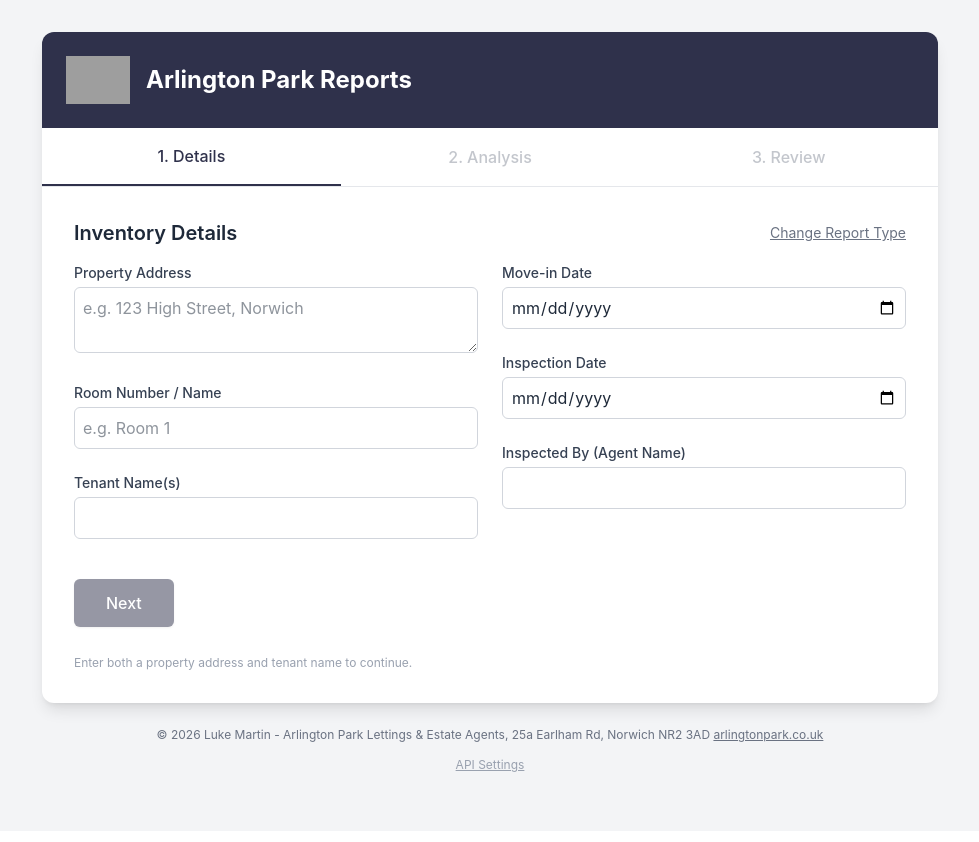
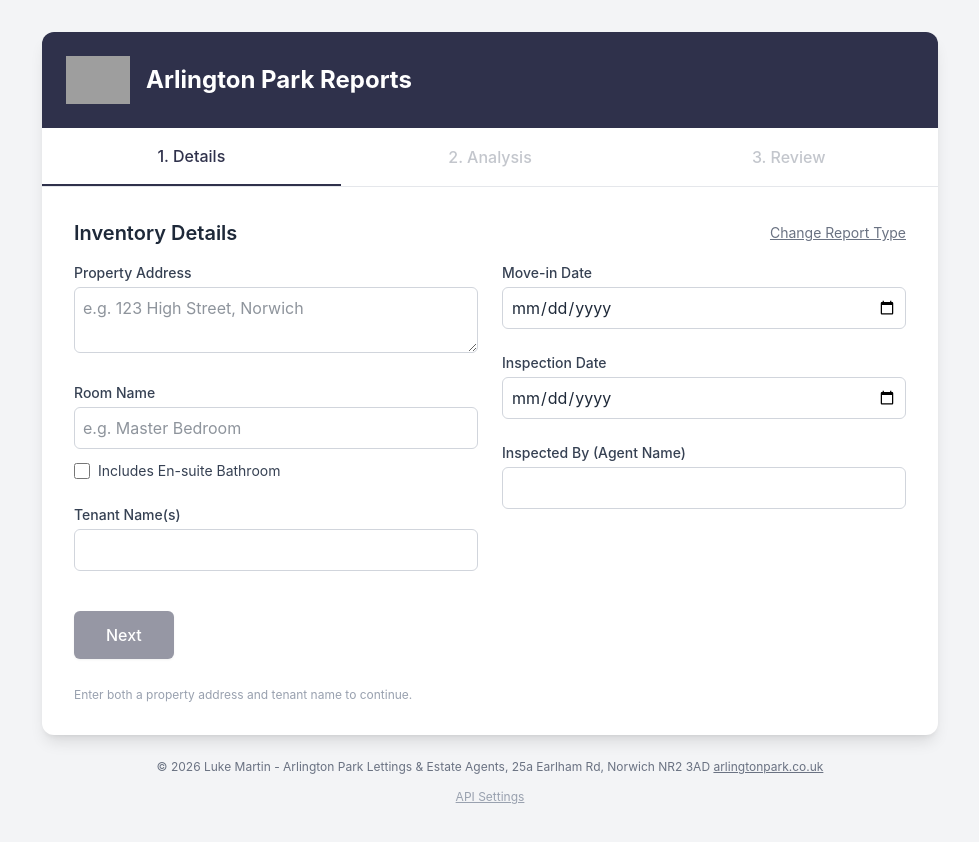
Before and after one commit to lukedmartin88/arlington-inventory, a React (Vite) app: page / in a window 1280 px wide. Both pictures are taken after a click on the button 442 px from the left and 368 px from the top of the page. Shown: the top 842 px of the page, without its empty margins (150-1129 px from the left). Built offline with nearby package versions, Linux system fonts and the light colour scheme.

Commit message:
“UpdateFINAL”

```diff
--- a/src/App.jsx
+++ b/src/App.jsx
@@ -75,7 +75,7 @@
     const [showApiSettings, setShowApiSettings] = useState(false);
     const [activeApiKey, setActiveApiKey] = useState(getEnvKey());
     const [tenancyInfo, setTenancyInfo] = useState({
-        propertyAddress: '', roomIdentifier: '', tenantName: '', moveInDate: '', checkOutDate: '', dateOfInventory: '', clerkName: ''
+        propertyAddress: '', roomIdentifier: '', tenantName: '', moveInDate: '', checkOutDate: '', dateOfInventory: '', clerkName: '', hasEnsuite: false
     });
     const [mainImages, setMainImages] = useState([]);
     const [mainReport, setMainReport] = useState('');
@@ -136,8 +136,8 @@
     }, [showApiSettings]);
 
     const handleTenancyChange = (e) => {
-        const { name, value } = e.target;
-        setTenancyInfo(prev => ({ ...prev, [name]: value }));
+        const { name, value, type, checked } = e.target;
+        setTenancyInfo(prev => ({ ...prev, [name]: type === 'checkbox' ? checked : value }));
     };
 
     const handleApiChange = (e) => {
@@ -330,23 +330,34 @@
 • **Decor:** [assessment]
 • **Flooring:** [assessment]
 
-**2. Detailed Item Condition**
-${roomName}
+**2. Detailed Item Condition: ${roomName}**
 • **[Item name]:** [Description] [Image X]
 Condition: [Condition]
 `;
+            let sectionCount = 3;
+
+            // Dynamically add En-suite bathroom section if selected
+            if (tenancyInfo.hasEnsuite) {
+                formatConstraint += `
+**${sectionCount}. Detailed Item Condition: En-suite Bathroom**
+• **[Item name]:** [Description] [Image X]
+Condition: [Condition]
+`;
+                sectionCount++;
+            }
+
             let promptText = "";
 
             if (reportType === 'inventory') {
                 promptText = `Analyse the images of ${roomName} in an HMO. ${formatConstraint}
-                Distinguish surface stains from structural damage (holes, burns). Be highly thorough in your analysis. Pay extremely close attention to detail: explicitly identify, count, and note multiples of items (e.g., all light fittings, all plug sockets) and explicitly describe any minor defects found, such as cracks in mirrors, marks, or scuffs. DO NOT suggest any improvements, recommendations, repairs, or fixes required under any circumstances; only strictly state the objective current condition. Be professional. Use UK English. Do not use em dashes.`;
+                Distinguish surface stains from structural damage (holes, burns). Be highly thorough in your analysis. Pay extremely close attention to detail: explicitly identify, count, and note multiples of items (e.g., all light fittings, all plug sockets) and explicitly describe any minor defects found, such as cracks in mirrors, marks, or scuffs. DO NOT suggest any improvements, recommendations, repairs, or fixes required under any circumstances; only strictly state the objective current condition. ${tenancyInfo.hasEnsuite ? 'Ensure you explicitly identify and thoroughly note the conditions of the en-suite bathroom.' : ''} Be professional. Use UK English. Do not use em dashes.`;
             } else {
                 formatConstraint += `
-**3. Deposit Deduction Recommendations**
+**${sectionCount}. Deposit Deduction Recommendations**
 • **[Item/Issue]:** [Reasoning for deduction vs fair wear and tear]
 `;
                 promptText = `Analyse the images of ${roomName} in an HMO for an end of tenancy check-out report. ${formatConstraint}
-                Distinguish surface stains from structural damage (holes, burns). Be highly thorough in your analysis. Pay extremely close attention to detail: explicitly identify, count, and note multiples of items and explicitly describe any defects, damage, missing items, or cleaning issues found. Conclude with objective recommendations for tenancy deposit deductions based on damage that exceeds fair wear and tear. Be professional. Use UK English. Do not use em dashes.`;
+                Distinguish surface stains from structural damage (holes, burns). Be highly thorough in your analysis. Pay extremely close attention to detail: explicitly identify, count, and note multiples of items and explicitly describe any defects, damage, missing items, or cleaning issues found. Conclude with objective recommendations for tenancy deposit deductions based on damage that exceeds fair wear and tear. ${tenancyInfo.hasEnsuite ? 'Ensure you explicitly identify and thoroughly note the conditions of the en-suite bathroom.' : ''} Be professional. Use UK English. Do not use em dashes.`;
             }
 
             const payload = {
@@ -533,15 +544,28 @@
                                         />
                                     </div>
                                     <div>
-                                        <label className="block text-sm font-medium text-gray-700 mb-1">Room Number / Name</label>
+                                        <label className="block text-sm font-medium text-gray-700 mb-1">Room Name</label>
                                         <input
                                             type="text"
                                             name="roomIdentifier"
                                             value={tenancyInfo.roomIdentifier}
                                             onChange={handleTenancyChange}
                                             className="w-full p-2 border border-gray-300 rounded-md focus:ring-[#2f314b] focus:border-[#2f314b]"
-                                            placeholder="e.g. Room 1"
+                                            placeholder="e.g. Master Bedroom"
                                         />
+                                        <div className="flex items-center mt-3">
+                                            <input
+                                                type="checkbox"
+                                                id="hasEnsuite"
+                                                name="hasEnsuite"
+                                                checked={tenancyInfo.hasEnsuite || false}
+                                                onChange={handleTenancyChange}
+                                                className="h-4 w-4 text-[#2f314b] focus:ring-[#2f314b] border-gray-300 rounded cursor-pointer"
+                                            />
+                                            <label htmlFor="hasEnsuite" className="ml-2 block text-sm text-gray-700 cursor-pointer">
+                                                Includes En-suite Bathroom
+                                            </label>
+                                        </div>
                                     </div>
                                     <div>
                                         <label className="block text-sm font-medium text-gray-700 mb-1">Tenant Name(s)</label>
```
